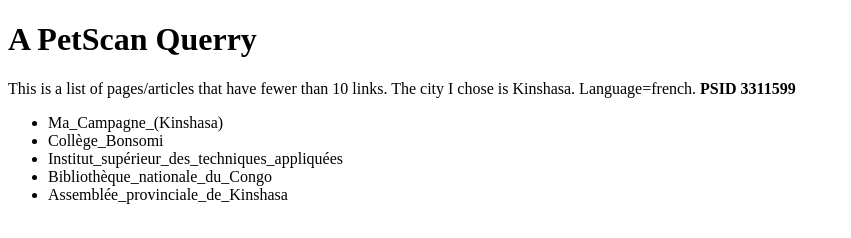
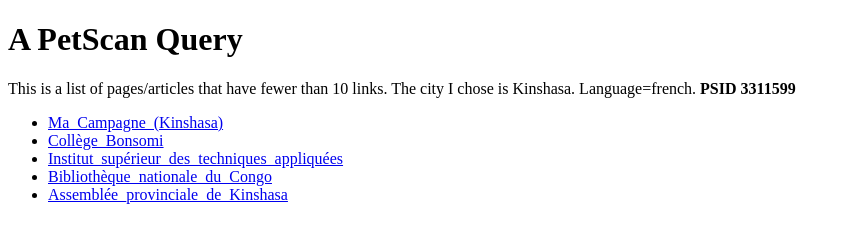
Before and after one commit to Bam92/gsoc18, a plain HTML site: page index.html in a window 1280 px wide. Shown: the whole page, without its empty margins (0-851 px from the left). Drawn offline with Linux system fonts and the light colour scheme.

Commit message:
Links added
each article/page point to its link on wikipedia

```diff
--- a/index.html
+++ b/index.html
@@ -7,14 +7,14 @@
 
     <meta charset="utf-8">
 
-    <title>A PetScan Querry</title>
+    <title>A PetScan Query</title>
 
 </head>
 
 
 <body>
 
-    <h1>A PetScan Querry</h1>
+    <h1>A PetScan Query</h1>
     <p>This is a list of pages/articles that have fewer than 10 links. The city I chose is Kinshasa. Language=french. <strong>PSID 3311599</strong></p>
 
     <ul id="cities">
--- a/script.js
+++ b/script.js
@@ -1,16 +1,21 @@
 ajaxGet("http://localhost/gsoc18/petscan.json", function (reponse) {
 
-    // Transform the response into JavaScript objects
-
+    // Parse Data into objects.
     var queries = JSON.parse(reponse);
 
     // Display titles of pages
+    queries.forEach(function (query) {
+        // link to the given article. use frwiki for this example
+        var link = document.createElement("a");
+        link.textContent = query.title;
+        link.href = "https://fr.wikipedia.org/w/" + query.title;
 
-    queries.forEach(function (query) {
         var listElt = document.createElement("li"); // creating an li  tag
-        listElt.textContent = query.title; // here we define the content of the li tag
+        //listElt.textContent = link; // here we define the content of the li tag
+        listElt.appendChild(link);
 
-      document.getElementById("cities").appendChild(listElt);
+
+        document.getElementById("cities").appendChild(listElt);
 
         console.log(query.title);
 
```
Also changed, not shown: ajax.js (+1 -12 lines).
